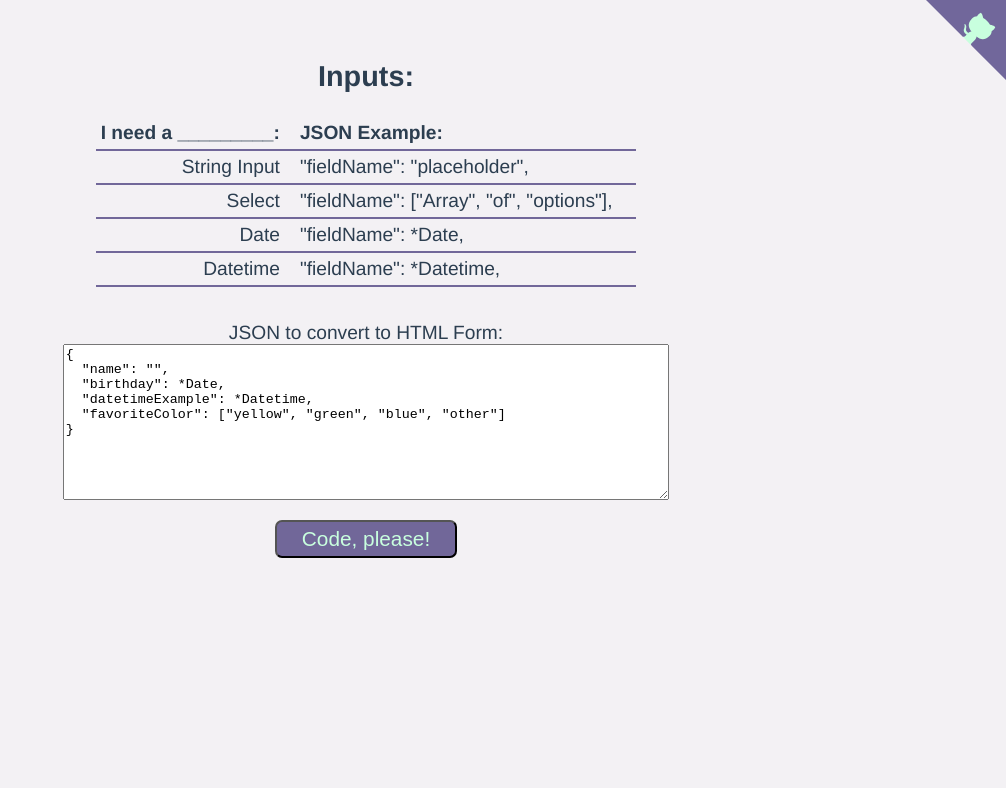
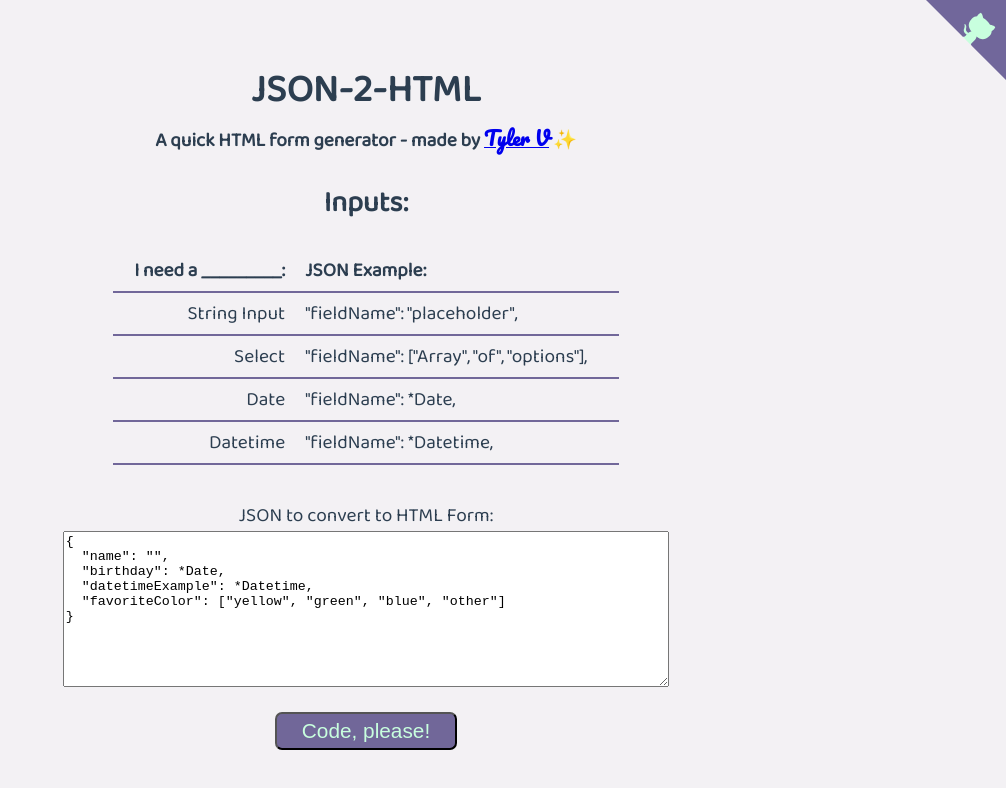
Before and after one commit to TerabyteTiger/json-2-html, a Vue app: page / in a window 1280 px wide. Shown: the top 788 px of the page, without its empty margins (274-1280 px from the left). Built offline with nearby package versions, Linux system fonts and the light colour scheme.

Commit message:
✨ Custom Fonts & Header

```diff
--- a/public/index.html
+++ b/public/index.html
@@ -6,6 +6,7 @@
   <meta http-equiv="X-UA-Compatible" content="IE=edge">
   <meta name="viewport" content="width=device-width,initial-scale=1.0">
   <link rel="icon" href="<%= BASE_URL %>favicon.ico">
+  <link href="https://fonts.googleapis.com/css?family=Baloo+2|Pacifico&display=swap" rel="stylesheet">
   <title>json2html</title>
 </head>
 
--- a/src/App.vue
+++ b/src/App.vue
@@ -1,6 +1,20 @@
 <template>
   <div id="app">
     <GithubRibbon />
+    <h1 class="no-m-bottom">
+      JSON-2-HTML
+    </h1>
+    <p class="no-m-top">
+      <b>
+        A quick HTML form generator - made by
+        <a
+          href="https://tyler.vanblargan.dev"
+          class="handwriting"
+          >Tyler V</a
+        >
+        ✨
+      </b>
+    </p>
     <json-input />
   </div>
 </template>
@@ -20,7 +34,9 @@ export default {
 
 <style>
 #app {
-  font-family: "Avenir", Helvetica, Arial, sans-serif;
+  /* font-family: "Avenir", Helvetica, Arial, sans-serif; */
+  font-family: "Baloo 2", "Avenir", Helvetica, Arial,
+    sans-serif;
   -webkit-font-smoothing: antialiased;
   -moz-osx-font-smoothing: grayscale;
   text-align: center;
@@ -32,4 +48,20 @@ export default {
 body {
   background-color: hsl(280, 10%, 95%);
 }
+
+.no-m-bottom {
+  margin-bottom: 0;
+}
+
+.no-m-top {
+  margin-top: 0;
+}
+
+.handwriting {
+  font-family: "Pacifico", cursive;
+}
+
+a:visited {
+  color: #716799;
+}
 </style>
```
